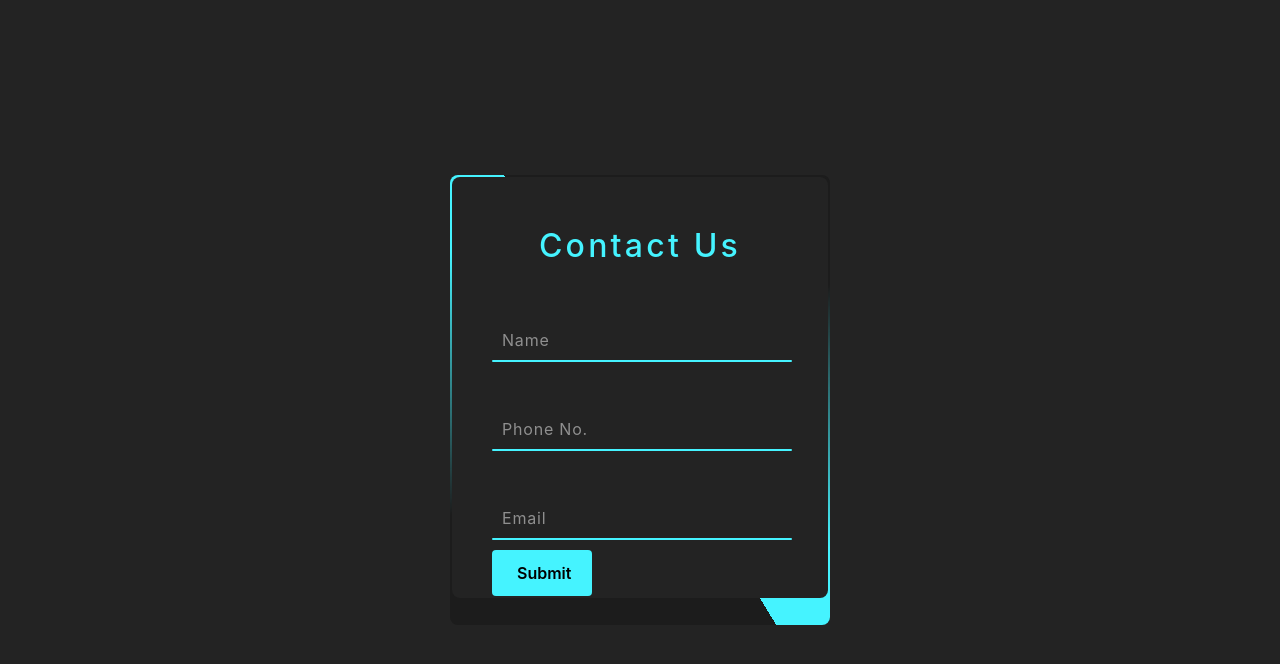
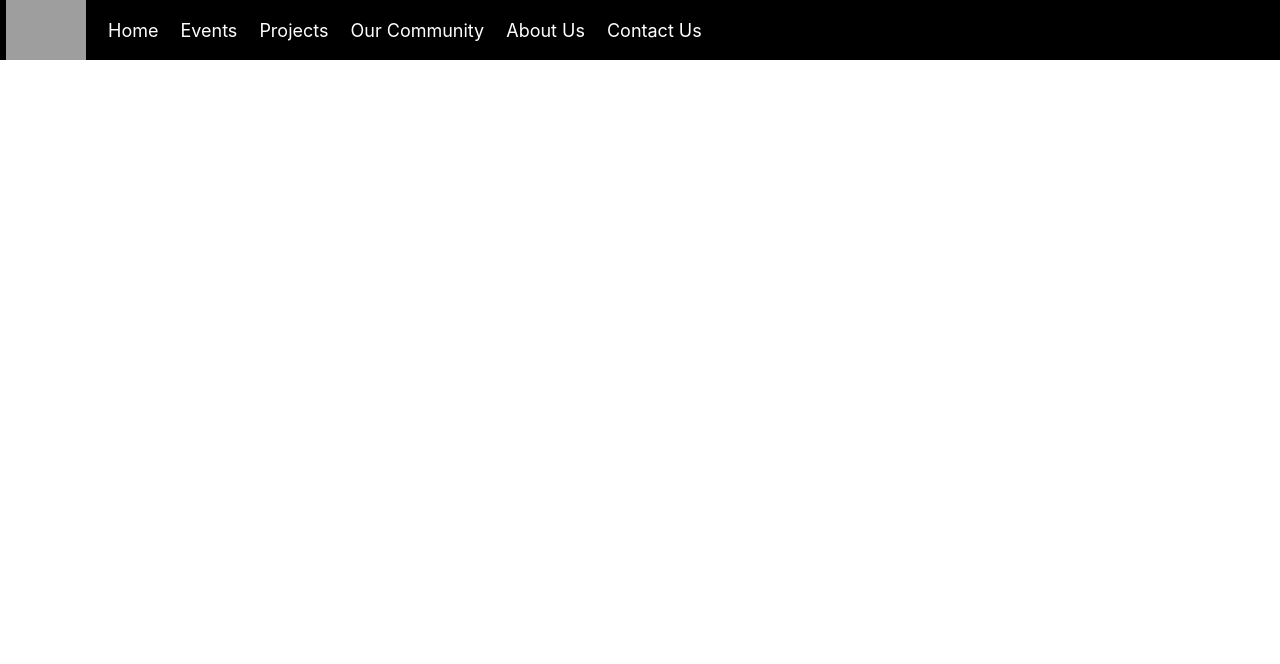
Before and after one commit to nehanshuajmera/Software-Cell, a React (Create React App) app in the folder Frontend/: page / in a window 1280 px wide. Shown: the top 664 px of the page. Built offline with nearby package versions, Linux system fonts and the light colour scheme; grey boxes are pictures that could not be loaded.

Commit message:
NavBar Done

```diff
--- a/Frontend/src/App.js
+++ b/Frontend/src/App.js
@@ -10,12 +10,13 @@ function App() {
   return (
 
    <div>
+    <Navbar/>
+
     {/* <Footer/>
-    <Navbar/>
     <Aboutus/>
     <Contactus/> */}
     {/* <Ourteam/> */}
-    <Contactus/>
+    {/* <Contactus/> */}
     {/* <Home/> */}
    </div>
   );
--- /dev/null
+++ b/Frontend/src/Components/Navbar.css
@@ -0,0 +1,91 @@
+/* Css Reset */
+* {
+    margin: 0px;
+    padding: 0px;
+    box-sizing: border-box;
+}
+
+/* Body */
+
+/* variables and classes */
+
+/* Navigation Bar */
+#navbar {
+    display: flex;
+    flex-wrap: wrap;
+    align-items: center;
+    position: relative;
+    top: 0px;
+    left: 0px;
+    gap: 2px;
+    background-color: black;
+    /* border: 2px solid red; */
+}
+
+/* Navigation Bar: Logo And Images */
+.cell-logo {
+    margin: 0px 2px;
+    /* border: 1px solid yellow; */
+}
+
+.cell-logo img {
+    height: 60px;
+    padding: 0px 2px;
+    margin: 0px 2px;
+    cursor: pointer;
+}
+
+/* Navigation Bar: LeftList Styling */
+.left-elements ul {
+    /* border: 2px solid green; */
+    display: flex;
+    text-decoration: none;
+    align-items: center;
+    justify-content: center;
+    margin: 0px 2px;
+    padding: 0px 1px;
+    color: white;
+}
+
+/* Navigation Bar: RightList Styling */
+.right-elements {
+    flex-grow: 2;
+    /* align-self: self-end; */
+}
+
+.right-elements ul {
+    /* border: 2px solid yellowgreen; */
+    display: flex;
+    align-items: center;
+    justify-content: flex-end;
+    text-decoration: none;
+    margin: 0px 2px;
+    padding: 0px 1px;
+}
+
+/* ul li a */
+ul li a {
+    padding: 7px 8px;
+    margin: 0px 3px;
+    font-size: 18px;
+    text-decoration: none;
+    color: white;
+}
+
+ul li a:hover{
+    color: black;
+}
+li:hover{
+    color: black;
+    background-color: white;
+    opacity: 0.6;
+    border: 1px solid white;
+    border-radius: 4px;
+}
+
+/* Li tag Styling */
+li {
+    list-style: none;
+}
+
+/* Media Query for Responsive Navbar */
--- a/Frontend/src/Components/Navbar.jsx
+++ b/Frontend/src/Components/Navbar.jsx
@@ -1,9 +1,30 @@
 import React from 'react'
-
-const Navbar = () => {
+import './Navbar.css'
+export default function Navbar() {
   return (
-    <div>Navbar</div>
+    <div>
+      <header>
+        <navbar id="navbar">
+          <div className="cell-logo">
+            <img src="https://upload.wikimedia.org/wikipedia/commons/1/1e/RPC-JP_Logo.png" alt="Loading Error" />
+          </div>
+          <div className="left-elements">
+            <ul>
+              <li className="left-list-items"><a href="/">Home</a></li>
+              <li className="left-list-items"><a href="/events">Events</a></li>
+              <li className="left-list-items"><a href="/projects">Projects</a></li>
+              <li className="left-list-items"><a href="/our community">Our Community</a></li>
+              <li className="left-list-items"><a href="/about us">About Us</a></li>
+              <li className="left-list-items"><a href="/contact us">Contact Us</a></li>
+            </ul>
+          </div>
+          <div className="right-elements">
+            <ul>
+              {/* <li className="right-list-items"><a href="#">Sign In</a></li> */}
+            </ul>
+          </div>
+        </navbar>
+      </header>
+    </div>
   )
 }
-
-export default Navbar
--- a/Frontend/src/Pages/Contactus.jsx
+++ b/Frontend/src/Pages/Contactus.jsx
@@ -2,7 +2,7 @@ import React from 'react'
 import './Contactus.css'
 const Contactus = () => {
   return (
-    <div>
+    <div className='main'>
       {/* <div className="formBox">
             <form className="box" action="index.html" method="post">
                 <h1>Form</h1>
--- a/Frontend/src/Pages/contactus.css
+++ b/Frontend/src/Pages/contactus.css
@@ -172,13 +172,14 @@ body{
     box-sizing: border-box;
 
 }
-body{
+/* .main{
     display: flex;
     justify-content: center;
     align-items: center;
     min-height: 100vh;
-    background-color: #232323;   /* is not working bzc of same property in body of Ourteam.css     */
-}
+    background-color: #232323;   /* is not working bzc of same property in body of Ourteam.css
+} */
+
 .box{
     position: relative;
     width: 380px;
```
